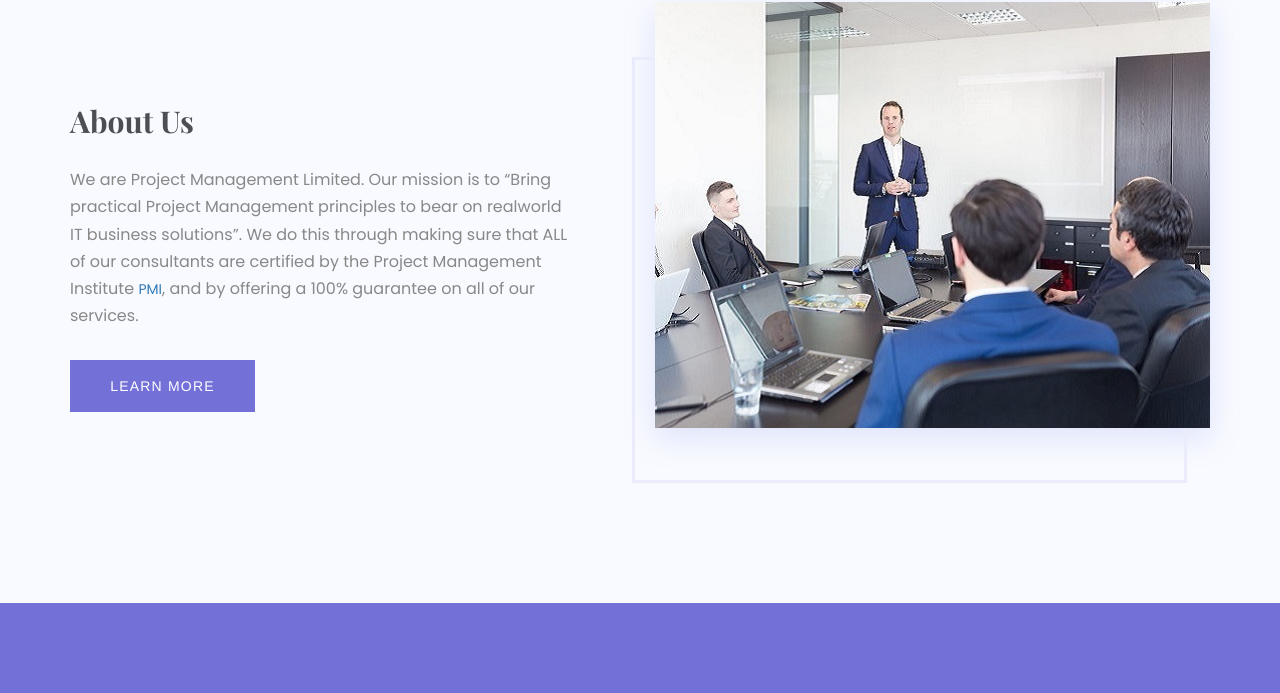
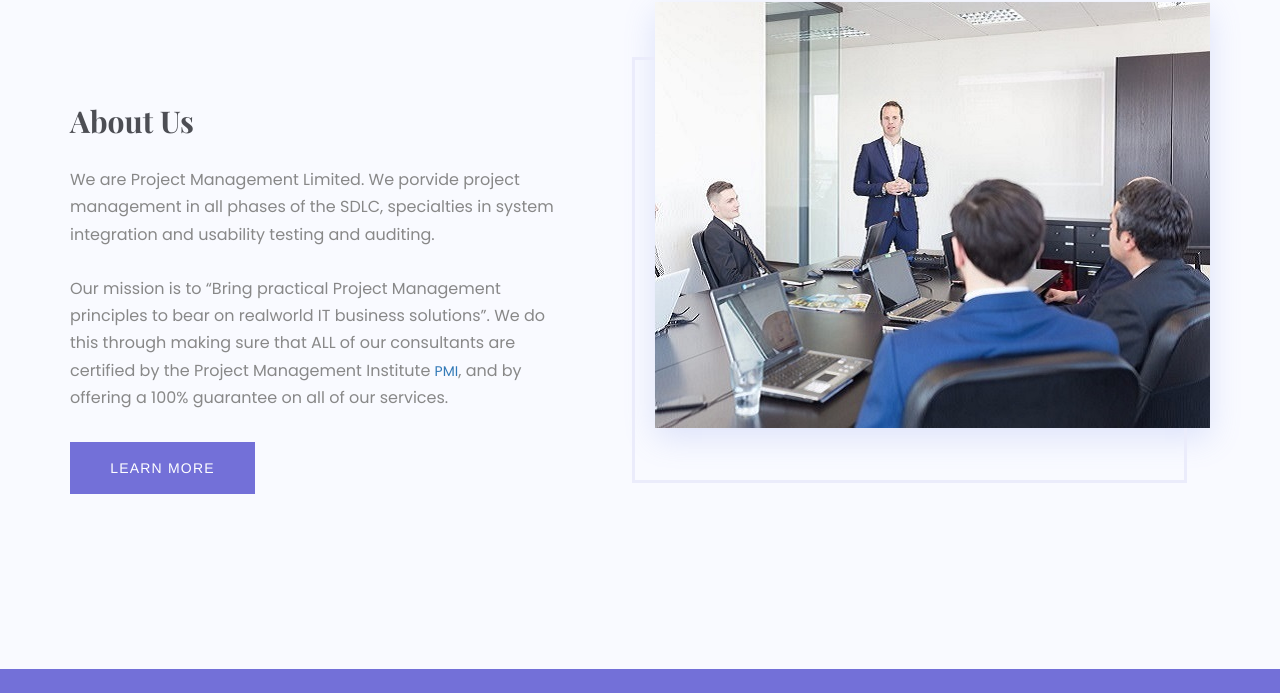
Before and after one commit to ProfessorWilliams/PML, a plain HTML site: page index.html in a window 1280 px wide. Shown: the part 1877-2570 px from the top of the page. Drawn offline with nearby package versions, Linux system fonts and the light colour scheme; a web font is replaced by a local one.

Commit message:
Add files via upload

```diff
--- a/index.html
+++ b/index.html
@@ -387,7 +387,8 @@
 								<div class="about-us-txt">
 									<h2>about us</h2>
 									<p>
-                  We are Project Management Limited. Our mission is to “Bring practical Project Management principles to bear on realworld IT business solutions”. We do this through making sure that ALL of our consultants are
+                  We are Project Management Limited.  We porvide project management in all phases of the SDLC,
+specialties in system integration and usability testing and auditing. <br> <br> Our mission is to “Bring practical Project Management principles to bear on realworld IT business solutions”. We do this through making sure that ALL of our consultants are
 certified by the Project Management Institute <a href="https://www.pmi.org/">PMI</a>, and by offering a
 100% guarantee on all of our services.
 									</p>
```
